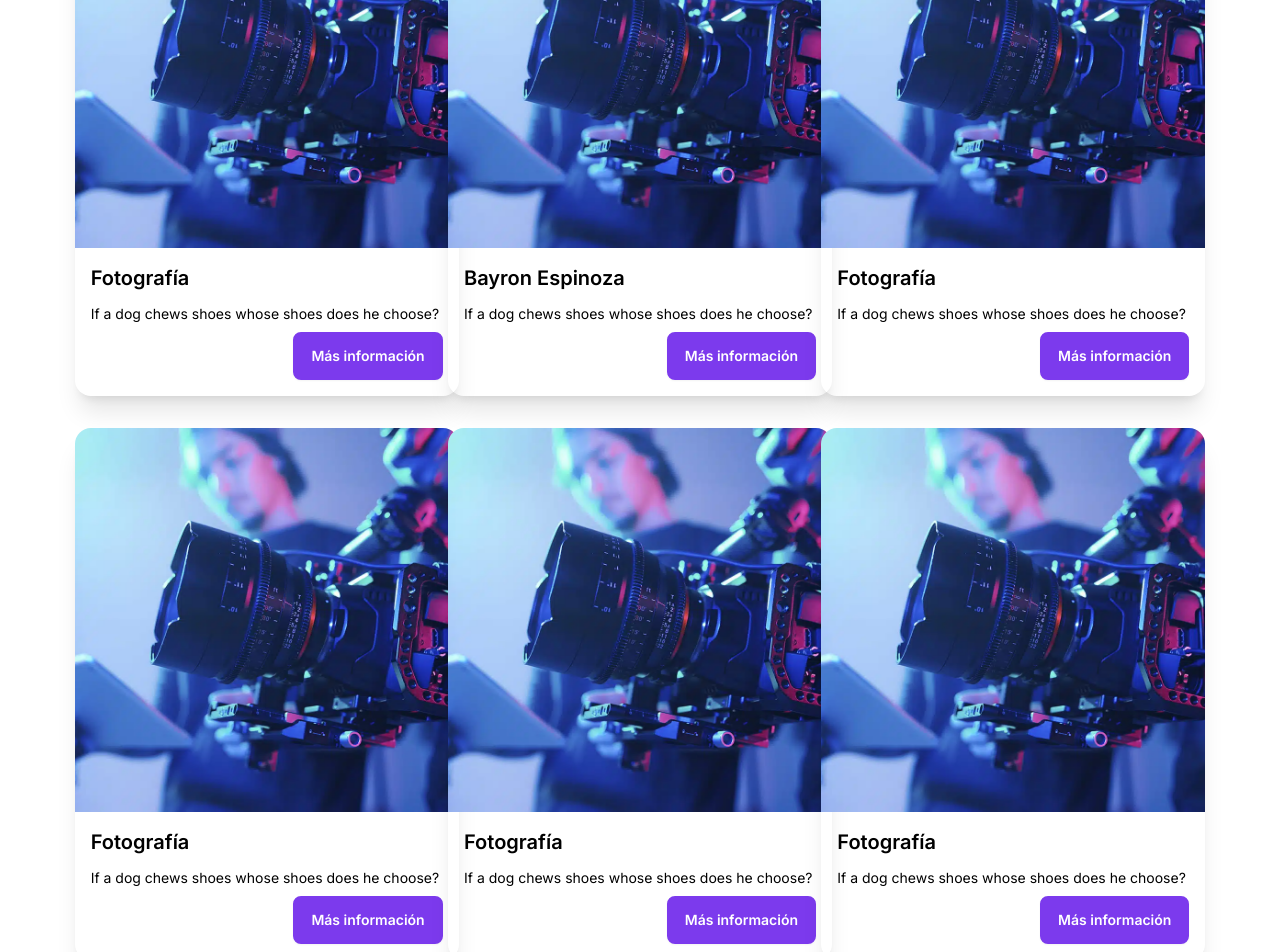
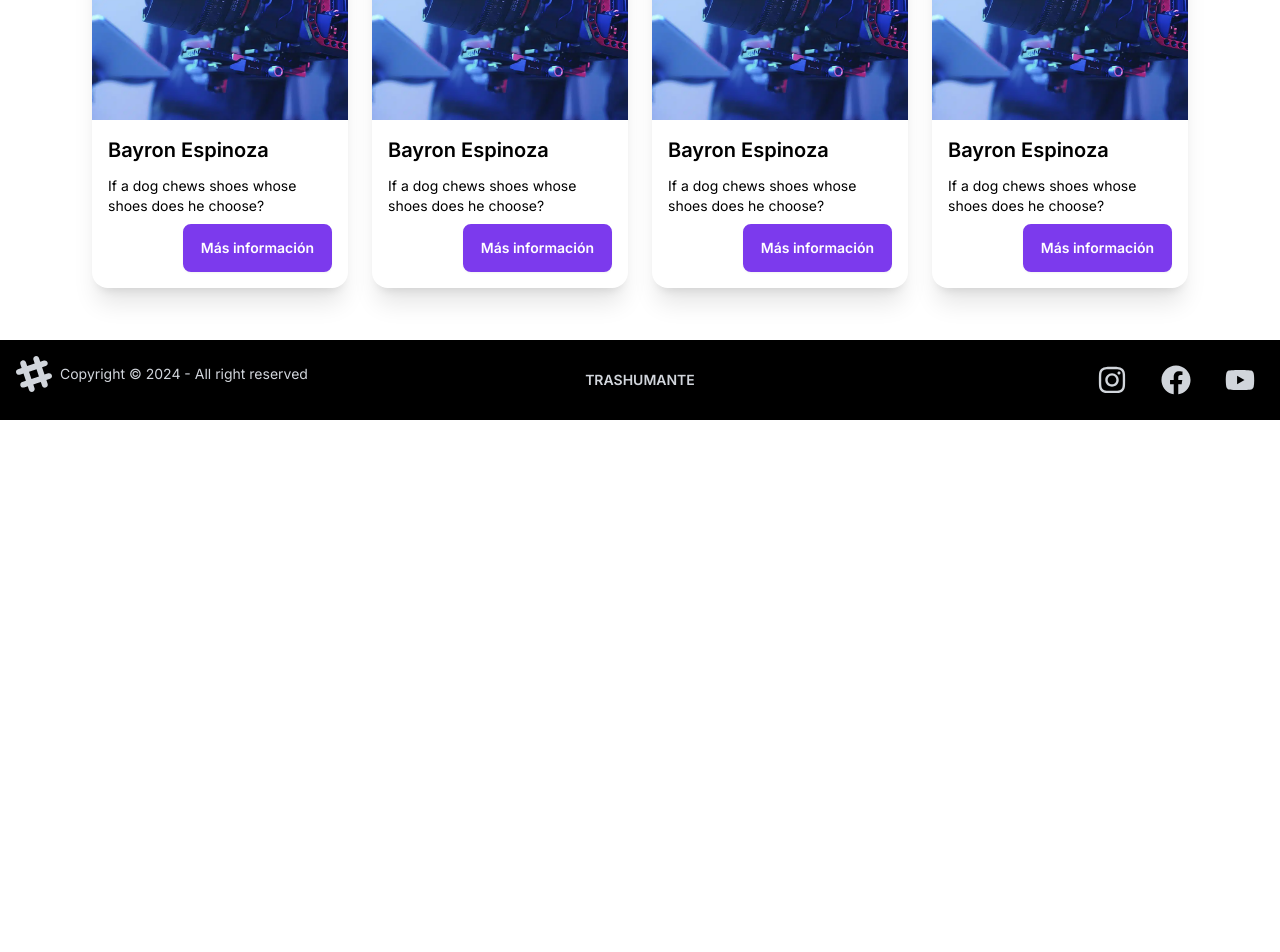
Before and after one commit to CatalinaScheleff/Trashumante-Project, a Next.js app: page /equipo in a window 1280 px wide. Shown: the part 380-1332 px from the top of the page. After the commit the page ends 800 px from the top, so only its background shows below. Built offline with nearby package versions, Linux system fonts and the light colour scheme.

Commit message:
update detalles equipo

```diff
--- a/src/app/equipo/bayronespinoza/page.jsx
+++ b/src/app/equipo/bayronespinoza/page.jsx
@@ -41,63 +41,98 @@ const BayronEspinoza = () => {
   <div className="text-center grid place-items-center">
 
     <div className="w-[800px] mb-10">
-<h1 className="text-5xl font-bold">Trabajos</h1>
+<h1 className="text-4xl font-bold">Trabajos</h1>
 
     </div>
 
 <div className="grid grid-cols-3 gap-x-20 gap-y-8 place-items-center">
 
+      <Link href={"https://www.instagram.com/bayron.exe/"} target="_blank" rel="noopener noreferrer">
   <div className="card card-compact w-80 bg-base-100 shadow-xl">
   <figure className="h-56">
     <Image src="/inicio.png" alt="Shoes" width={384} height={224} />
     </figure>
   <div className="card-body">
-    <h2 className="card-title">Fotografía</h2>
+    <h2 className="card-title hover:text-violet-600">Fotografía <FiExternalLink className="text-xl hover:text-violet-600"/></h2>
     <p>If a dog chews shoes whose shoes does he choose?</p>
     <div className="card-actions justify-end">
-      <button className="btn bg-violet-600 text-white hover:text-violet-600 border-solid border-2 border-violet-600">Más información</button>
+      {/* <button className="btn bg-violet-600 text-white hover:text-violet-600 border-solid border-2 border-violet-600">
+      <FiExternalLink className="text-xl"/>
+      </button> */}
     </div>
   </div>
 </div>
+      </Link>
 
-<div className="card card-compact w-80 bg-base-100 shadow-xl">
+      <Link href={"https://www.instagram.com/bayron.exe/"} target="_blank" rel="noopener noreferrer">
+  <div className="card card-compact w-80 bg-base-100 shadow-xl">
   <figure className="h-56">
     <Image src="/inicio.png" alt="Shoes" width={384} height={224} />
     </figure>
   <div className="card-body">
-    <h2 className="card-title">Fotografía</h2>
+    <h2 className="card-title hover:text-violet-600">Fotografía <FiExternalLink className="text-xl hover:text-violet-600"/></h2>
     <p>If a dog chews shoes whose shoes does he choose?</p>
     <div className="card-actions justify-end">
-      <button className="btn bg-violet-600 text-white hover:text-violet-600 border-solid border-2 border-violet-600">Más información</button>
+      {/* <button className="btn bg-violet-600 text-white hover:text-violet-600 border-solid border-2 border-violet-600">
+      <FiExternalLink className="text-xl"/>
+      </button> */}
     </div>
   </div>
 </div>
+      </Link>
 
-<div className="card card-compact w-80 bg-base-100 shadow-xl">
+      <Link href={"https://www.instagram.com/bayron.exe/"} target="_blank" rel="noopener noreferrer">
+  <div className="card card-compact w-80 bg-base-100 shadow-xl">
   <figure className="h-56">
     <Image src="/inicio.png" alt="Shoes" width={384} height={224} />
     </figure>
   <div className="card-body">
-    <h2 className="card-title">Fotografía</h2>
+    <h2 className="card-title hover:text-violet-600">Fotografía <FiExternalLink className="text-xl hover:text-violet-600"/></h2>
     <p>If a dog chews shoes whose shoes does he choose?</p>
     <div className="card-actions justify-end">
-      <button className="btn bg-violet-600 text-white hover:text-violet-600 border-solid border-2 border-violet-600">Más información</button>
+      {/* <button className="btn bg-violet-600 text-white hover:text-violet-600 border-solid border-2 border-violet-600">
+      <FiExternalLink className="text-xl"/>
+      </button> */}
     </div>
   </div>
 </div>
+      </Link>
 
-<div className="card card-compact w-80 bg-base-100 shadow-xl">
+      <Link href={"https://www.instagram.com/bayron.exe/"} target="_blank" rel="noopener noreferrer">
+  <div className="card card-compact w-80 bg-base-100 shadow-xl">
   <figure className="h-56">
     <Image src="/inicio.png" alt="Shoes" width={384} height={224} />
     </figure>
   <div className="card-body">
-    <h2 className="card-title">Fotografía</h2>
+    <h2 className="card-title hover:text-violet-600">Fotografía <FiExternalLink className="text-xl hover:text-violet-600"/></h2>
     <p>If a dog chews shoes whose shoes does he choose?</p>
     <div className="card-actions justify-end">
-      <button className="btn bg-violet-600 text-white hover:text-violet-600 border-solid border-2 border-violet-600">Más información</button>
+      {/* <button className="btn bg-violet-600 text-white hover:text-violet-600 border-solid border-2 border-violet-600">
+      <FiExternalLink className="text-xl"/>
+      </button> */}
     </div>
   </div>
 </div>
+      </Link>
+
+      <Link href={"https://www.instagram.com/bayron.exe/"} target="_blank" rel="noopener noreferrer">
+  <div className="card card-compact w-80 bg-base-100 shadow-xl">
+  <figure className="h-56">
+    <Image src="/inicio.png" alt="Shoes" width={384} height={224} />
+    </figure>
+  <div className="card-body">
+    <h2 className="card-title hover:text-violet-600">Fotografía <FiExternalLink className="text-xl hover:text-violet-600"/></h2>
+    <p>If a dog chews shoes whose shoes does he choose?</p>
+    <div className="card-actions justify-end">
+      {/* <button className="btn bg-violet-600 text-white hover:text-violet-600 border-solid border-2 border-violet-600">
+      <FiExternalLink className="text-xl"/>
+      </button> */}
+    </div>
+  </div>
+</div>
+      </Link>
+
+
 
 
 
--- a/src/app/equipo/page.jsx
+++ b/src/app/equipo/page.jsx
@@ -9,29 +9,10 @@ const Equipo = () => {
       </div>
 
 
-          <div className="grid gap-8 grid-cols-3 place-items-center">
+          <div className="grid gap-8 grid-cols-4 place-items-center">
 
-
-          <div className="card card-compact w-96 bg-base-100 shadow-xl">
-  <figure className="h-96 w-96 bg-slate-600">
-    <Image src="/inicio.png" alt="Shoes" width={384} height={384} className="w-full h-full object-cover"/>
-  </figure>
-  <div className="card-body">
-    <h2 className="card-title">Fotografía</h2>
-    <p>If a dog chews shoes whose shoes does he choose?</p>
-    <div className="card-actions justify-end">
-      <button className="btn bg-violet-600 text-white hover:text-violet-600 border-solid border-2 border-violet-600">
-        Más información
-      </button>
-    </div>
-  </div>
-</div>
-
-
-
-
-<div className="card card-compact w-96 bg-base-100 shadow-xl ">
-  <figure className="h-96 w-96 bg-slate-600">
+<div className="card card-compact w-64 bg-base-100 shadow-xl ">
+  <figure className="h-64 w-64 bg-slate-600">
     <Image src="/inicio.png" alt="Shoes" width={384} height={384} className="w-full h-full object-cover"/>
   </figure>
   <div className="card-body">
@@ -47,65 +28,58 @@ const Equipo = () => {
   </div>
 </div>
 
-<div className="card card-compact w-96 bg-base-100 shadow-xl">
-  <figure className="h-96 w-96 bg-slate-600">
+<div className="card card-compact w-64 bg-base-100 shadow-xl ">
+  <figure className="h-64 w-64 bg-slate-600">
     <Image src="/inicio.png" alt="Shoes" width={384} height={384} className="w-full h-full object-cover"/>
   </figure>
   <div className="card-body">
-    <h2 className="card-title">Fotografía</h2>
+    <h2 className="card-title">Bayron Espinoza</h2>
     <p>If a dog chews shoes whose shoes does he choose?</p>
     <div className="card-actions justify-end">
+        <Link href={"/equipo/bayronespinoza"}>
       <button className="btn bg-violet-600 text-white hover:text-violet-600 border-solid border-2 border-violet-600">
         Más información
       </button>
+        </Link>
     </div>
   </div>
 </div>
 
-<div className="card card-compact w-96 bg-base-100 shadow-xl">
-  <figure className="h-96 w-96 bg-slate-600">
+<div className="card card-compact w-64 bg-base-100 shadow-xl ">
+  <figure className="h-64 w-64 bg-slate-600">
     <Image src="/inicio.png" alt="Shoes" width={384} height={384} className="w-full h-full object-cover"/>
   </figure>
   <div className="card-body">
-    <h2 className="card-title">Fotografía</h2>
+    <h2 className="card-title">Bayron Espinoza</h2>
     <p>If a dog chews shoes whose shoes does he choose?</p>
     <div className="card-actions justify-end">
+        <Link href={"/equipo/bayronespinoza"}>
       <button className="btn bg-violet-600 text-white hover:text-violet-600 border-solid border-2 border-violet-600">
         Más información
       </button>
+        </Link>
     </div>
   </div>
 </div>
 
-<div className="card card-compact w-96 bg-base-100 shadow-xl">
-  <figure className="h-96 w-96 bg-slate-600">
+<div className="card card-compact w-64 bg-base-100 shadow-xl ">
+  <figure className="h-64 w-64 bg-slate-600">
     <Image src="/inicio.png" alt="Shoes" width={384} height={384} className="w-full h-full object-cover"/>
   </figure>
   <div className="card-body">
-    <h2 className="card-title">Fotografía</h2>
+    <h2 className="card-title">Bayron Espinoza</h2>
     <p>If a dog chews shoes whose shoes does he choose?</p>
     <div className="card-actions justify-end">
+        <Link href={"/equipo/bayronespinoza"}>
       <button className="btn bg-violet-600 text-white hover:text-violet-600 border-solid border-2 border-violet-600">
         Más información
       </button>
+        </Link>
     </div>
   </div>
 </div>
 
-<div className="card card-compact w-96 bg-base-100 shadow-xl">
-  <figure className="h-96 w-96 bg-slate-600">
-    <Image src="/inicio.png" alt="Shoes" width={384} height={384} className="w-full h-full object-cover"/>
-  </figure>
-  <div className="card-body">
-    <h2 className="card-title">Fotografía</h2>
-    <p>If a dog chews shoes whose shoes does he choose?</p>
-    <div className="card-actions justify-end">
-      <button className="btn bg-violet-600 text-white hover:text-violet-600 border-solid border-2 border-violet-600">
-        Más información
-      </button>
-    </div>
-  </div>
-</div>
+
 
 
 
```
